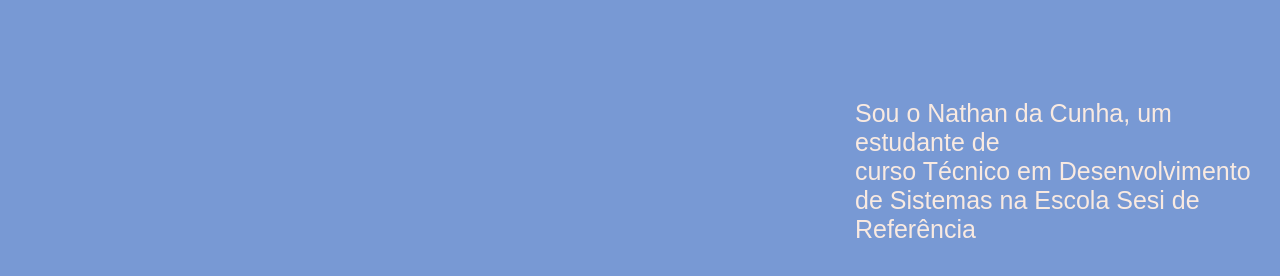
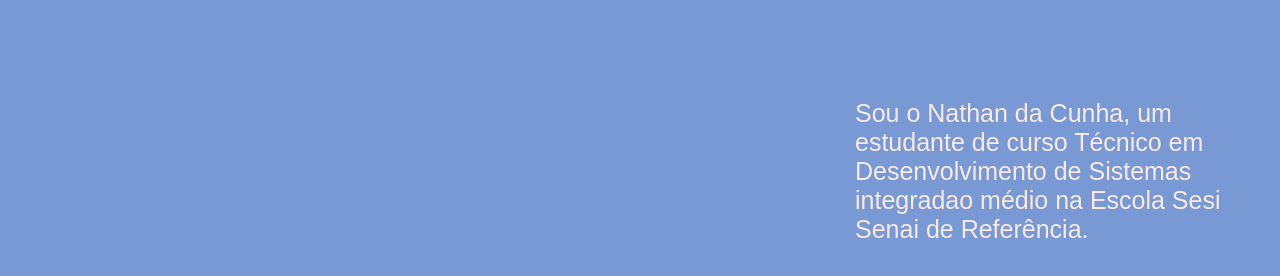
Before and after one commit to fic-fabrica-de-software/construindo-o-portfolio-nathandacunha, a plain HTML site: page public/assets/pages/home.html in a window 1280 px wide. Shown: the part 304-580 px from the top of the page. Drawn offline with Linux system fonts and the light colour scheme; a web font is replaced by a local one.

Commit message:
UPDATE - Alteração no max-width da descrição h1

```diff
--- a/public/assets/pages/home.html
+++ b/public/assets/pages/home.html
@@ -25,7 +25,7 @@
     </div>
 
     <div class="descricao">
-        <h1>Sou o Nathan da Cunha, um estudante de <br> curso Técnico em Desenvolvimento de Sistemas na Escola Sesi de Referência</h1>
+        <h1>Sou o Nathan da Cunha, um estudante de curso Técnico em Desenvolvimento de Sistemas integradao médio na Escola Sesi Senai de Referência.</h1>
     </div>
 
     <div id="perfil">
--- a/public/assets/style/home.css
+++ b/public/assets/style/home.css
@@ -114,7 +114,7 @@ body {
     .descricao h1 {
         font-size: 32px;
         margin-left: 100px;
-        max-width: 60%;
+        max-width: 452px;
     }
 
     #perfil {
```
